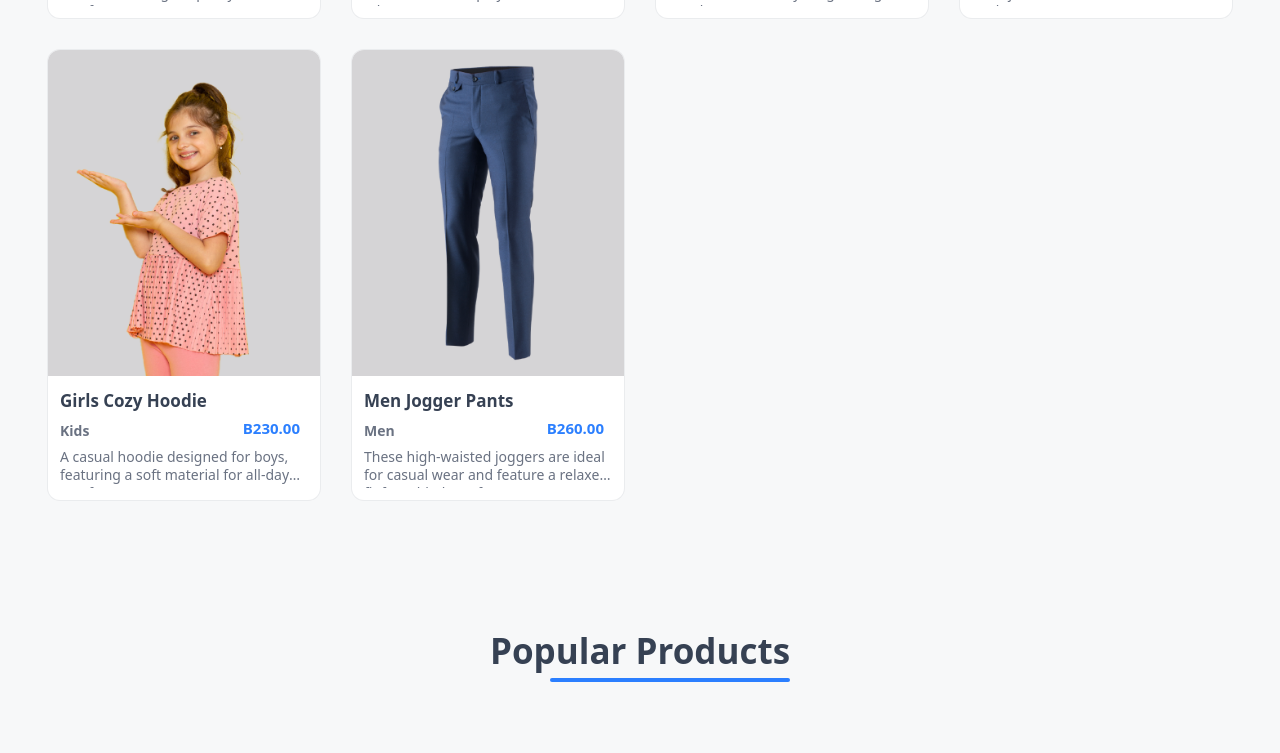
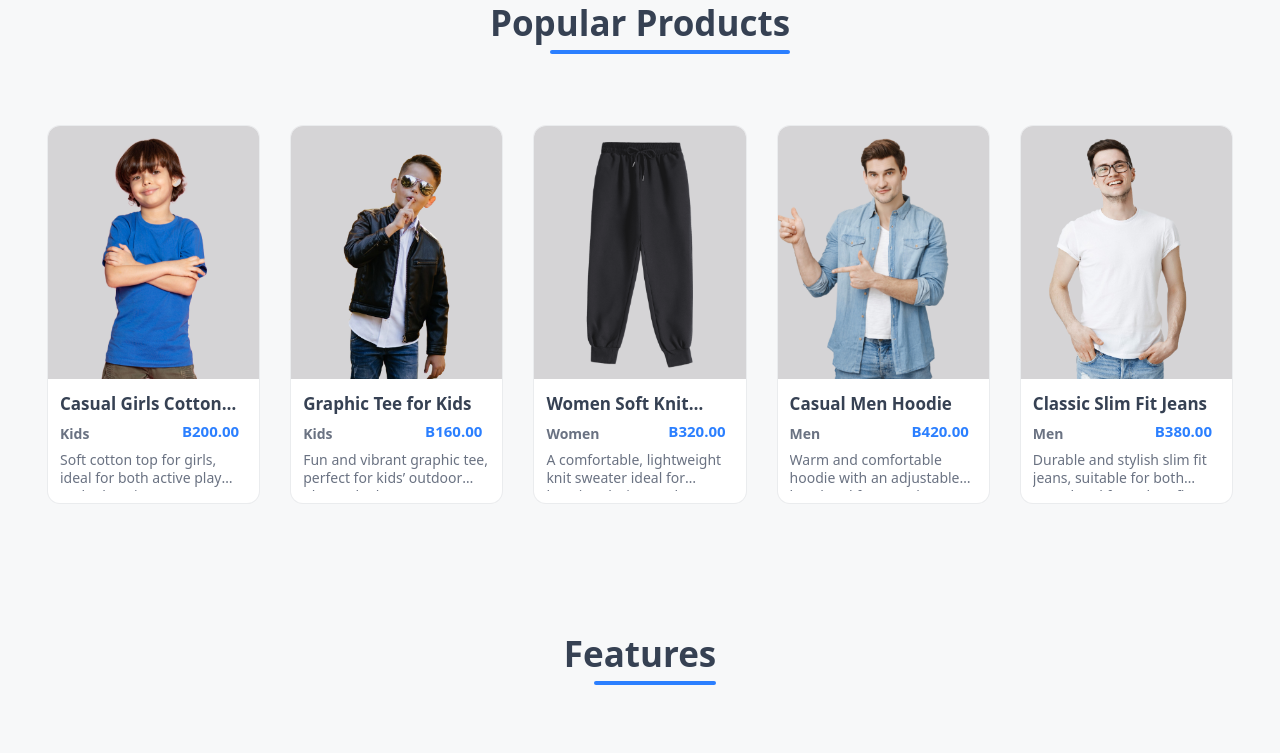
Before and after one commit to MartinCats/myshop, a React (Vite) app: page / in a window 1280 px wide. Shown: the part 2000-2753 px from the top of the page. Built offline with nearby package versions, Linux system fonts and the light colour scheme.

Commit message:
minor css change

```diff
--- a/src/components/NewArrivals.jsx
+++ b/src/components/NewArrivals.jsx
@@ -17,7 +17,7 @@
     <section className="mx-auto max-w-[1440px] px-6 lg:px-12 py-16">
         <Title title={'New Arrivals'} titleStyles={'text-center'}/>
         {/* container */}
-        <div className="grid grid-cols-1 sm:grid-cols-2 md:grid-cols-3 xl:grid-cols-4 gap-8">
+        <div className="grid grid-cols-1 sm:grid-cols-2 md:grid-cols-3 lg:grid-cols-4 xl:grid-cols-5 gap-8">
           {newArrivals.map((product)=>(
             <div key={product.id}>
               <Item product = {product}/>
--- a/src/components/PopularProducts.jsx
+++ b/src/components/PopularProducts.jsx
@@ -17,7 +17,7 @@
     <section className="mx-auto max-w-[1440px] px-6 lg:px-12 py-16">
       <Title title={"Popular Products"} titleStyles={"text-center"} />
       {/* container */}
-      <div className="grid grid-cols-1 sm:grid-cols-2 md:grid-cols-3 xl:grid-cols-4 gap-8">{
+      <div className="grid grid-cols-1 sm:grid-cols-2 md:grid-cols-3 lg:grid-cols-4 xl:grid-cols-5 gap-8">{
         popularProducts.map((product => (
           <div key = {product._id}>
             <Item product={product}/>
```
